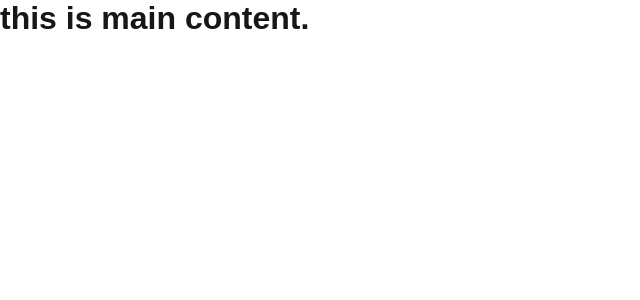
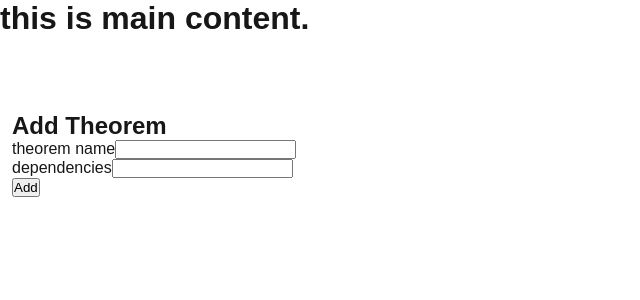
Before and after one commit to LogPiyo/logitlas, a Next.js app: page /main in a window 1280 px wide. Shown: the top 300 px of the page, without its empty margins (0-640 px from the left). Built offline with nearby package versions, Linux system fonts and the light colour scheme.

Commit message:
feat: implement draggable entry form for adding theorems

```diff
--- a/src/app/main/page.tsx
+++ b/src/app/main/page.tsx
@@ -1,3 +1,72 @@
+'use client'
+import Form from 'next/Form';
+import { useState, useEffect } from 'react';
+
 export default function Main() {
-    return <h1>this is main content.</h1>
+    return (
+        <>
+            <h1>this is main content.</h1>
+            <DraggableEntryForm></DraggableEntryForm>
+        </>
+    )
 }
+
+function DraggableEntryForm() {
+    const [position, setPosition] = useState({ x: 0, y: 100 });
+    const [isDragging, setIsDragging] = useState(false);
+
+    useEffect(() => {
+        const handleMouseMove = (e: MouseEvent) => {
+            if (isDragging) {
+                setPosition((prev) => ({
+                    x: prev.x + e.movementX,
+                    y: prev.y + e.movementY,
+                }));
+            }
+        };
+
+        const handleMouseUp = () => {
+            setIsDragging(false);
+        };
+
+        document.addEventListener("mousemove", handleMouseMove);
+        document.addEventListener("mouseup", handleMouseUp);
+
+        return () => {
+            document.removeEventListener("mousemove", handleMouseMove);
+            document.removeEventListener("mouseup", handleMouseUp);
+        };
+    }, [isDragging]);
+
+    const handleMouseDown = () => {
+        setIsDragging(true);
+    };
+
+    return (
+        <div
+            style={{
+                position: 'absolute',
+                left: position.x,
+                top: position.y,
+                border: '2px solid white',
+                borderRadius: '4px',
+                padding: '10px',
+                cursor: 'move',
+            }}
+            onMouseDown={handleMouseDown}
+        >
+            <h2>Add Theorem</h2>
+            <form action="">
+                <div>
+                    <label>theorem name</label>
+                    <input name="theoremName" />
+                </div>
+                <div>
+                    <label>dependencies</label>
+                    <input name="dependency" />
+                </div>
+                <button type="submit">Add</button>
+            </form>
+        </div>
+    );
+}
```
